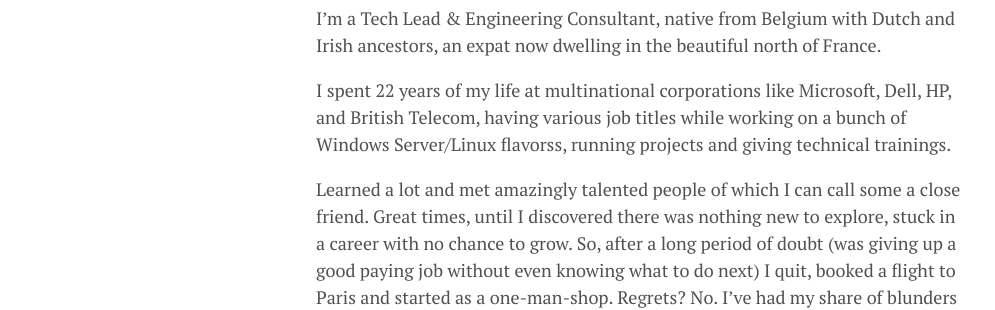
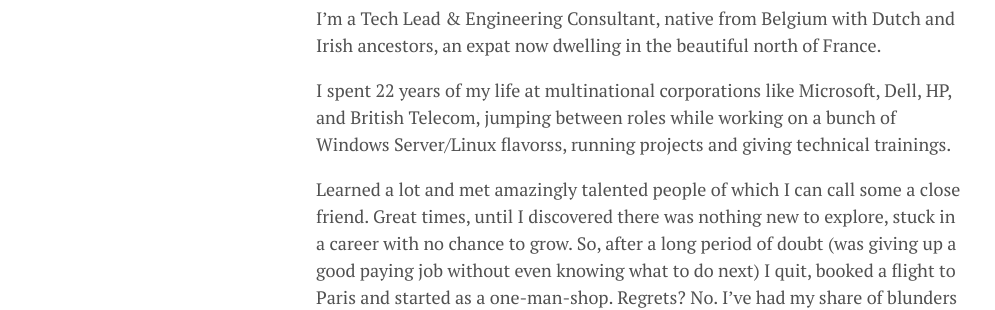
Before and after one commit to lgeurts/lgeurts.github.io, a Jekyll site: the page built from about.md, in a window 1280 px wide. Shown: the part 551-861 px from the top of the page, without its empty margins (0-995 px from the left). Built offline with Jekyll 4.4.1, drawn with Linux system fonts in a browser that asks for light colours; nearby versions of some CDN libraries.

Commit message:
Update about.md

```diff
--- a/about.md
+++ b/about.md
@@ -7,7 +7,7 @@ title: About
 
 I’m a Tech Lead & Engineering Consultant, native from Belgium with Dutch and Irish ancestors, an expat now dwelling in the beautiful north of France.
 
-I spent 22 years of my life at multinational corporations like Microsoft, Dell, HP, and British Telecom, having various job titles while working on a bunch of Windows Server/Linux flavorss, running projects and giving technical trainings.
+I spent 22 years of my life at multinational corporations like Microsoft, Dell, HP, and British Telecom, jumping between roles while working on a bunch of Windows Server/Linux flavorss, running projects and giving technical trainings.
 
 Learned a lot and met amazingly talented people of which I can call some a close friend. Great times, until I discovered there was nothing new to explore, stuck in a career with no chance to grow. So, after a long period of doubt (was giving up a good paying job without even knowing what to do next) I quit, booked a flight to Paris and started as a one-man-shop. Regrets? No. I've had my share of blunders and absurdities creeping in, but never would go back.
 
```
